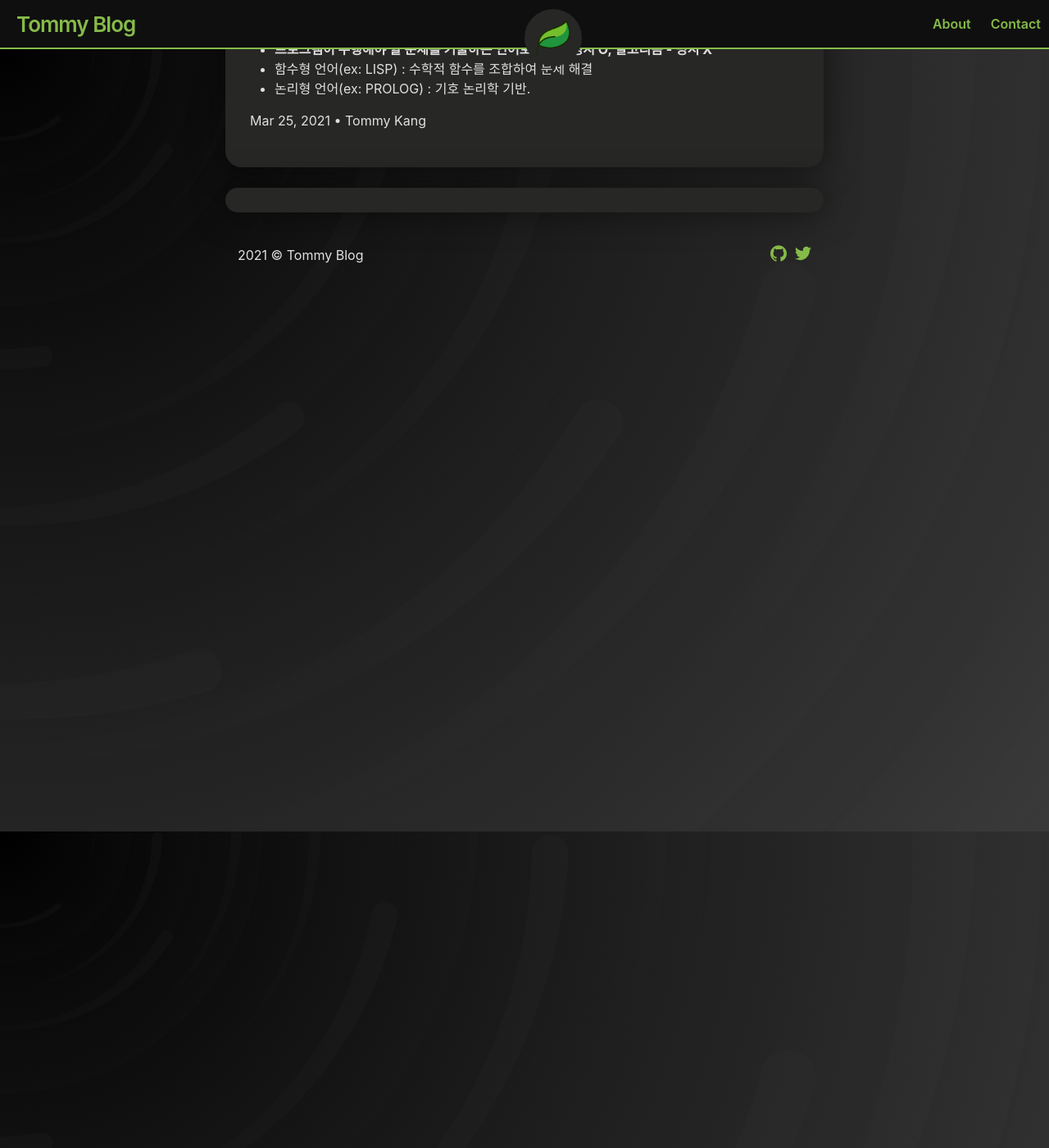
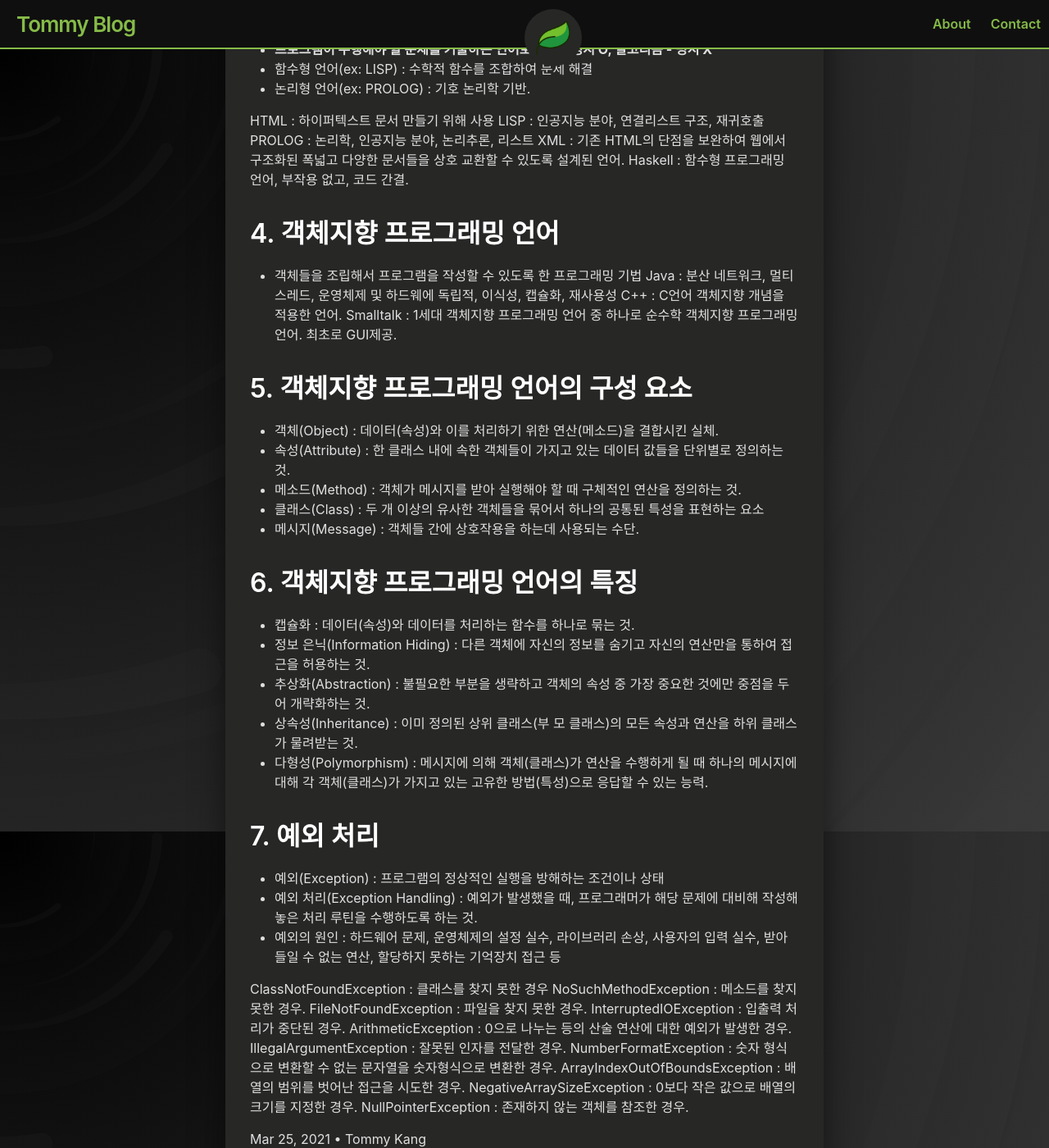
Before and after one commit to ainochi-kor/ainochi-kor.github.io, a Jekyll site: the page built from _posts/2021-03-25-프로그래밍 언어 활용(2).md, in a window 1280 px wide and 1400 px high, scrolled down 906 px. Shown: the whole window at 82% size. Built offline with Jekyll 4.4.1, drawn with Linux system fonts in a browser that asks for light colours; a script that is not in the unit is left out.

Commit message:
update using  Programming

```diff
--- a/_posts/2021-03-25-프로그래밍 언어 활용(2).md
+++ b/_posts/2021-03-25-프로그래밍 언어 활용(2).md
@@ -29,3 +29,45 @@ Python : 객체지향 기능을 지원하는 대화형 인터프리터 언어
 - **프로그램이 수행해야 할 문제를 기술하는 언어로 목표 - 명시 O, 알고리즘 - 명시 X**
 - 함수형 언어(ex: LISP) : 수학적 함수를 조합하여 문제 해결
 - 논리형 언어(ex: PROLOG) : 기호 논리학 기반.
+
+HTML : 하이퍼텍스트 문서 만들기 위해 사용
+LISP : 인공지능 분야, 연결리스트 구조, 재귀호출
+PROLOG : 논리학, 인공지능 분야, 논리추론, 리스트
+XML : 기존 HTML의 단점을 보완하여 웹에서 구조화된 폭넓고 다양한 문서들을 상호 교환할 수 있도록 설계된 언어.
+Haskell : 함수형 프로그래밍 언어, 부작용 없고, 코드 간결.
+
+## 4. 객체지향 프로그래밍 언어
+- 객체들을 조립해서 프로그램을 작성할 수 있도록 한 프로그래밍 기법
+Java : 분산 네트워크, 멀티 스레드, 운영체제 및 하드웨에 독립적, 이식성, 캡슐화, 재사용성
+C++ : C언어 객체지향 개념을 적용한 언어.
+Smalltalk : 1세대 객체지향 프로그래밍 언어 중 하나로 순수학 객체지향 프로그래밍 언어. 최초로 GUI제공.
+
+## 5. 객체지향 프로그래밍 언어의 구성 요소
+- 객체(Object) : 데이터(속성)와 이를 처리하기 위한 연산(메소드)을 결합시킨 실체.
+- 속성(Attribute) : 한 클래스 내에 속한 객체들이 가지고 있는 데이터 값들을 단위별로 정의하는 것.
+- 메소드(Method) : 객체가 메시지를 받아 실행해야 할 때 구체적인 연산을 정의하는 것.
+- 클래스(Class) : 두 개 이상의 유사한 객체들을 묶어서 하나의 공통된 특성을 표현하는 요소
+- 메시지(Message) : 객체들 간에 상호작용을 하는데 사용되는 수단.
+
+## 6. 객체지향 프로그래밍 언어의 특징
+- 캡슐화 : 데이터(속성)와 데이터를 처리하는 함수를 하나로 묶는 것.
+- 정보 은닉(Information Hiding) : 다른 객체에 자신의 정보를 숨기고 자신의 연산만을 통하여 접근을 허용하는 것.
+- 추상화(Abstraction) : 불필요한 부분을 생략하고 객체의 속성 중 가장 중요한 것에만 중점을 두어 개략화하는 것.
+- 상속성(Inheritance) : 이미 정의된 상위 클래스(부 모 클래스)의 모든 속성과 연산을 하위 클래스가 물려받는 것.
+- 다형성(Polymorphism) : 메시지에 의해 객체(클래스)가 연산을 수행하게 될 때 하나의 메시지에 대해 각 객체(클래스)가 가지고 있는 고유한 방법(특성)으로 응답할 수 있는 능력.
+
+## 7. 예외 처리
+- 예외(Exception) : 프로그램의 정상적인 실행을 방해하는 조건이나 상태
+- 예외 처리(Exception Handling) : 예외가 발생했을 때, 프로그래머가 해당 문제에 대비해 작성해 놓은 처리 루틴을 수행하도록 하는 것.
+- 예외의 원인 : 하드웨어 문제, 운영체제의 설정 실수, 라이브러리 손상, 사용자의 입력 실수, 받아들일 수 없는 연산, 할당하지 못하는 기억장치 접근 등
+
+ClassNotFoundException : 클래스를 찾지 못한 경우
+NoSuchMethodException : 메소드를 찾지 못한 경우.
+FileNotFoundException : 파일을 찾지 못한 경우.
+InterruptedIOException : 입출력 처리가 중단된 경우.
+ArithmeticException : 0으로 나누는 등의 산술 연산에 대한 예외가 발생한 경우.
+IllegalArgumentException : 잘못된 인자를 전달한 경우.
+NumberFormatException : 숫자 형식으로 변환할 수 없는 문자열을 숫자형식으로 변환한 경우.
+ArrayIndexOutOfBoundsException : 배열의 범위를 벗어난 접근을 시도한 경우.
+NegativeArraySizeException : 0보다 작은 값으로 배열의 크기를 지정한 경우.
+NullPointerException : 존재하지 않는 객체를 참조한 경우.
```
